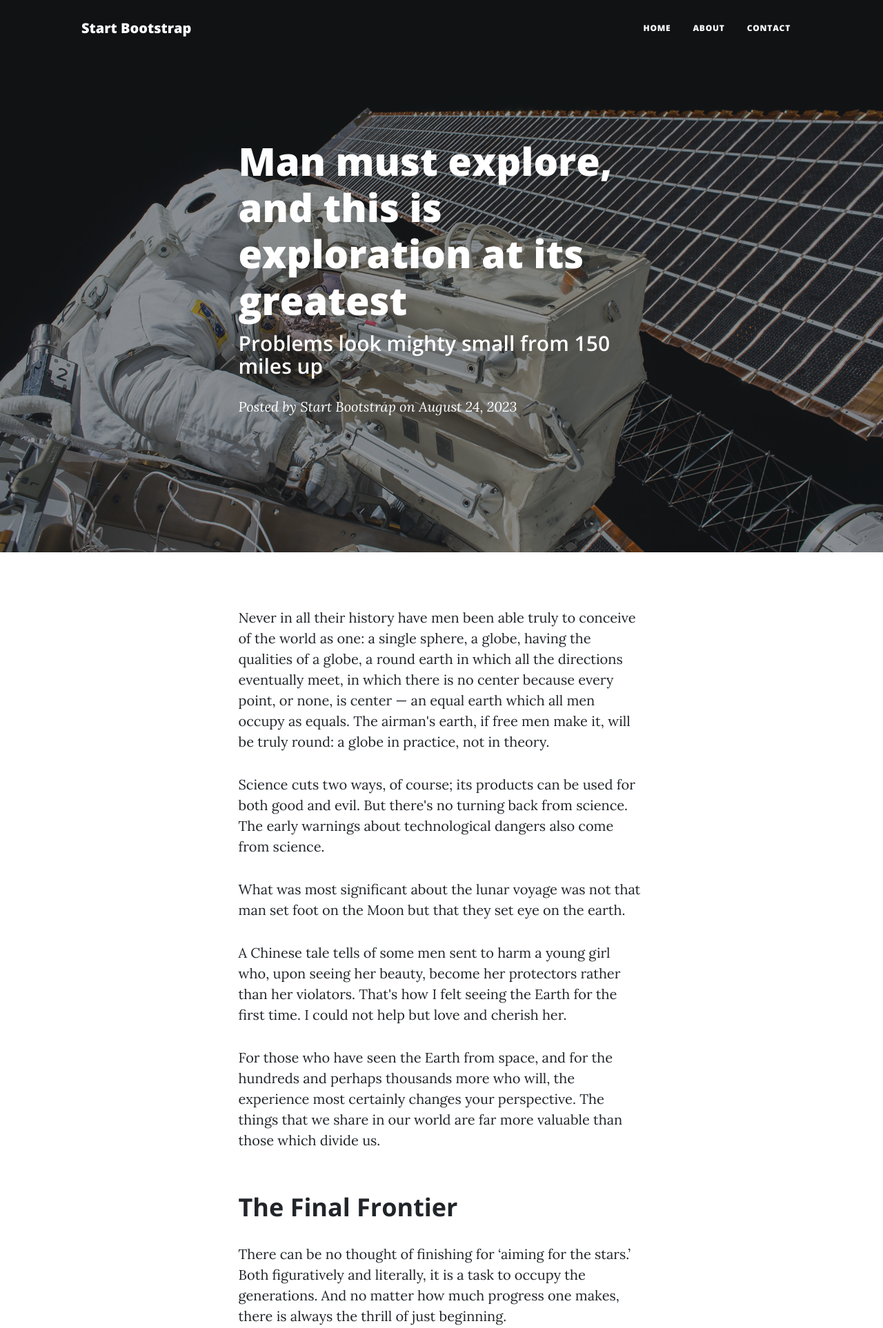
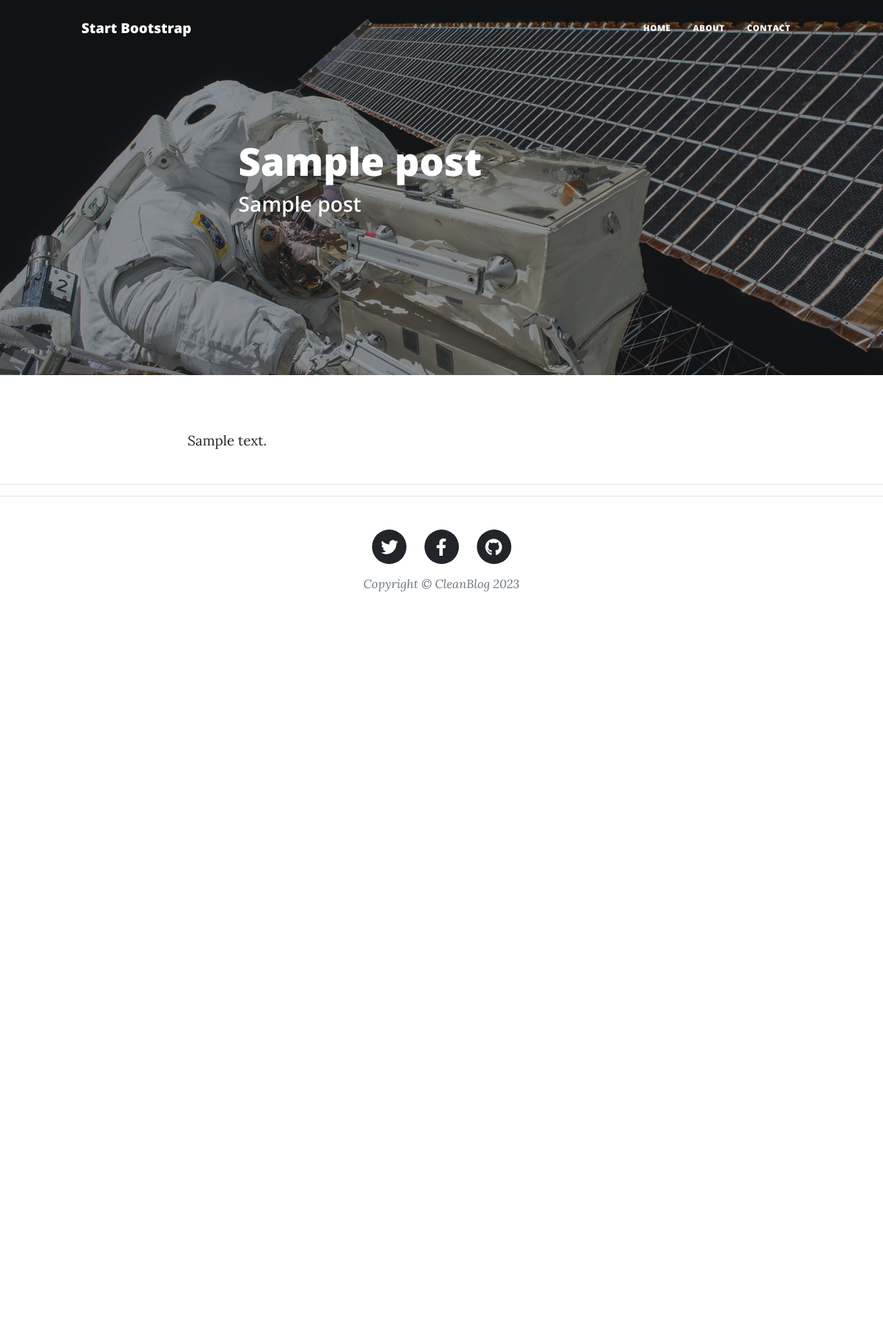
Before and after one commit to Ntt37Vp/100DaysPython, a Flask app: template day-59-upgraded-blog/templates/post.html in a window 1280 px wide. Shown: the top 1926 px of the page at 69% size. After the commit the page ends 858 px from the top, so only its background shows below. Run offline with Flask 3, Linux system fonts and the light colour scheme; the template is opened without the code that fills it: most values are stand-ins (such as "Sample title", 1, 10 or a date in 2020); some libraries are stand-ins or nearby versions.

Commit message:
day 59 completed

```diff
--- a/day-59-upgraded-blog/main.py
+++ b/day-59-upgraded-blog/main.py
@@ -22,6 +22,15 @@ def contact():
     return render_template("contact.html")
 
 
+@app.route("/<int:index>")
+def show_post(index):
+    requested_post = None
+    for blog_post in posts:
+        if blog_post["id"] == index:
+            requested_post = blog_post
+    return render_template("post.html", post=requested_post)
+
+
 # Run flask app
 if __name__ == "__main__":
     app.run(debug=True)
--- a/day-59-upgraded-blog/templates/footer.html
+++ b/day-59-upgraded-blog/templates/footer.html
@@ -34,3 +34,11 @@
         </div>
     </div>
 </footer>
+
+<!-- Bootstrap core JS-->
+<script src="https://cdn.jsdelivr.net/npm/bootstrap@5.2.3/dist/js/bootstrap.bundle.min.js"></script>
+<!-- Core theme JS-->
+<script src="js/scripts.js"></script>
+
+</body>
+</html>
--- a/day-59-upgraded-blog/templates/header.html
+++ b/day-59-upgraded-blog/templates/header.html
@@ -17,14 +17,14 @@
         href="https://fonts.googleapis.com/css?family=Open+Sans:300italic,400italic,600italic,700italic,800italic,400,300,600,700,800"
         rel="stylesheet" type="text/css" />
     <!-- Core theme CSS (includes Bootstrap)-->
-    <link href="static/css/styles.css" rel="stylesheet" />
+    <link href="/static/css/styles.css" rel="stylesheet" />
 </head>
 
 <body>
     <!-- Navigation-->
     <nav class="navbar navbar-expand-lg navbar-light" id="mainNav">
         <div class="container px-4 px-lg-5">
-            <a class="navbar-brand" href="index.html">Start Bootstrap</a>
+            <a class="navbar-brand" href="/">Start Bootstrap</a>
             <button class="navbar-toggler" type="button" data-bs-toggle="collapse" data-bs-target="#navbarResponsive"
                 aria-controls="navbarResponsive" aria-expanded="false" aria-label="Toggle navigation">
                 Menu
--- a/day-59-upgraded-blog/templates/post.html
+++ b/day-59-upgraded-blog/templates/post.html
@@ -1,59 +1,31 @@
 {% include 'header.html' %}
 
 <!-- Page Header-->
-        <header class="masthead" style="background-image: url('static/img/post-bg.jpg')">
+<header class="masthead" style="background-image: url('/static/img/post-bg.jpg')">
     <div class="container position-relative px-4 px-lg-5">
         <div class="row gx-4 gx-lg-5 justify-content-center">
             <div class="col-md-10 col-lg-8 col-xl-7">
                 <div class="post-heading">
-                            <h1>Man must explore, and this is exploration at its greatest</h1>
-                            <h2 class="subheading">Problems look mighty small from 150 miles up</h2>
-                            <span class="meta">
-                                Posted by
-                                <a href="#!">Start Bootstrap</a>
-                                on August 24, 2023
-                            </span>
+                    <h1>{{ post.title }}</h1>
+                    <h2 class="subheading">{{ post.subtitle }}</h2>
                 </div>
             </div>
         </div>
     </div>
 </header>
 <!-- Post Content-->
-        <article class="mb-4">
-            <div class="container px-4 px-lg-5">
-                <div class="row gx-4 gx-lg-5 justify-content-center">
-                    <div class="col-md-10 col-lg-8 col-xl-7">
-                        <p>Never in all their history have men been able truly to conceive of the world as one: a single sphere, a globe, having the qualities of a globe, a round earth in which all the directions eventually meet, in which there is no center because every point, or none, is center — an equal earth which all men occupy as equals. The airman's earth, if free men make it, will be truly round: a globe in practice, not in theory.</p>
-                        <p>Science cuts two ways, of course; its products can be used for both good and evil. But there's no turning back from science. The early warnings about technological dangers also come from science.</p>
-                        <p>What was most significant about the lunar voyage was not that man set foot on the Moon but that they set eye on the earth.</p>
-                        <p>A Chinese tale tells of some men sent to harm a young girl who, upon seeing her beauty, become her protectors rather than her violators. That's how I felt seeing the Earth for the first time. I could not help but love and cherish her.</p>
-                        <p>For those who have seen the Earth from space, and for the hundreds and perhaps thousands more who will, the experience most certainly changes your perspective. The things that we share in our world are far more valuable than those which divide us.</p>
-                        <h2 class="section-heading">The Final Frontier</h2>
-                        <p>There can be no thought of finishing for ‘aiming for the stars.’ Both figuratively and literally, it is a task to occupy the generations. And no matter how much progress one makes, there is always the thrill of just beginning.</p>
-                        <p>There can be no thought of finishing for ‘aiming for the stars.’ Both figuratively and literally, it is a task to occupy the generations. And no matter how much progress one makes, there is always the thrill of just beginning.</p>
-                        <blockquote class="blockquote">The dreams of yesterday are the hopes of today and the reality of tomorrow. Science has not yet mastered prophecy. We predict too much for the next year and yet far too little for the next ten.</blockquote>
-                        <p>Spaceflights cannot be stopped. This is not the work of any one man or even a group of men. It is a historical process which mankind is carrying out in accordance with the natural laws of human development.</p>
-                        <h2 class="section-heading">Reaching for the Stars</h2>
-                        <p>As we got further and further away, it [the Earth] diminished in size. Finally it shrank to the size of a marble, the most beautiful you can imagine. That beautiful, warm, living object looked so fragile, so delicate, that if you touched it with a finger it would crumble and fall apart. Seeing this has to change a man.</p>
-                        <a href="#!"><img class="img-fluid" src="assets/img/post-sample-image.jpg" alt="..." /></a>
-                        <span class="caption text-muted">To go places and do things that have never been done before – that’s what living is all about.</span>
-                        <p>Space, the final frontier. These are the voyages of the Starship Enterprise. Its five-year mission: to explore strange new worlds, to seek out new life and new civilizations, to boldly go where no man has gone before.</p>
-                        <p>As I stand out here in the wonders of the unknown at Hadley, I sort of realize there’s a fundamental truth to our nature, Man must explore, and this is exploration at its greatest.</p>
+<article>
+    <div class="container">
+      <div class="row">
+        <div class="col-lg-8 col-md-10 mx-auto">
           <p>
-                            Placeholder text by
-                            <a href="http://spaceipsum.com/">Space Ipsum</a>
-                            &middot; Images by
-                            <a href="https://www.flickr.com/photos/nasacommons/">NASA on The Commons</a>
+            {{ post.body }}
           </p>
           </div>
       </div>
     </div>
 </article>
+
+<hr>
+
 {% include 'footer.html' %}
-
-        <!-- Bootstrap core JS-->
-        <script src="https://cdn.jsdelivr.net/npm/bootstrap@5.2.3/dist/js/bootstrap.bundle.min.js"></script>
-        <!-- Core theme JS-->
-        <script src="js/scripts.js"></script>
-    </body>
-</html>
```
Also changed, not shown: day-59-upgraded-blog/templates/about.html (+0 -8 lines), day-59-upgraded-blog/templates/contact.html (+0 -13 lines), day-59-upgraded-blog/templates/index.html (+1 -9 lines). Lines whose indentation alone changed are shown as unchanged.
